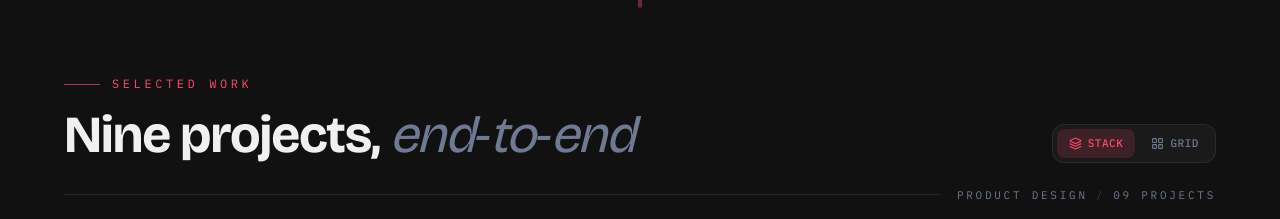
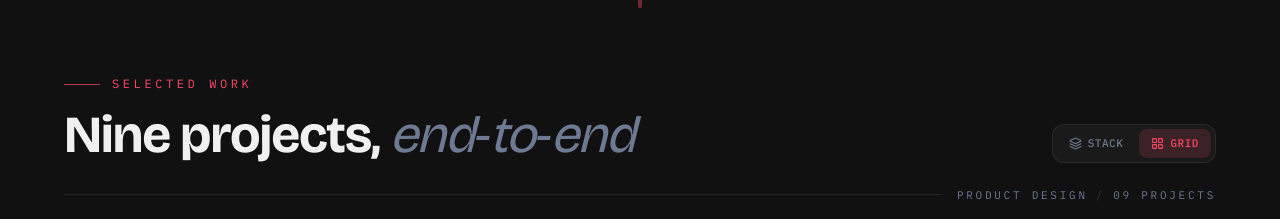
Before and after one commit to readmet3xt/readmet3xt.github.io, a React (Vite) app: page / in a window 1280 px wide. Shown: the part 1621-1840 px from the top of the page. Built offline with nearby package versions, Linux system fonts and the light colour scheme; a web font is replaced by a local one.

Commit message:
Default work view to grid instead of cinematic stack
Co-Authored-By: Claude Opus 4.8 (1M context) <noreply@anthropic.com>

```diff
--- a/public/version.json
+++ b/public/version.json
@@ -1 +1 @@
-{"version":"1782090525881","timestamp":"2026-06-22T01:08:45.881Z"}
+{"version":"1782090970683","timestamp":"2026-06-22T01:16:10.683Z"}
--- a/src/components/ProjectsGrid.tsx
+++ b/src/components/ProjectsGrid.tsx
@@ -18,13 +18,8 @@ export const ProjectsGrid = () => {
   const { isOpen } = useSidebar();
   const isMobile = useIsMobile();
   const sectionRef = useRef<HTMLElement>(null);
-  // Respect reduced-motion: the scroll-hijacking stack defaults off for those users
-  const [viewMode, setViewMode] = useState<ViewMode>(() =>
-    typeof window !== 'undefined' &&
-    window.matchMedia('(prefers-reduced-motion: reduce)').matches
-      ? 'grid'
-      : 'cinematic'
-  );
+  // Default to grid view
+  const [viewMode, setViewMode] = useState<ViewMode>('grid');
 
   // On mobile, always force grid — no toggle shown
   const effectiveView = isMobile ? 'grid' : viewMode;
```
